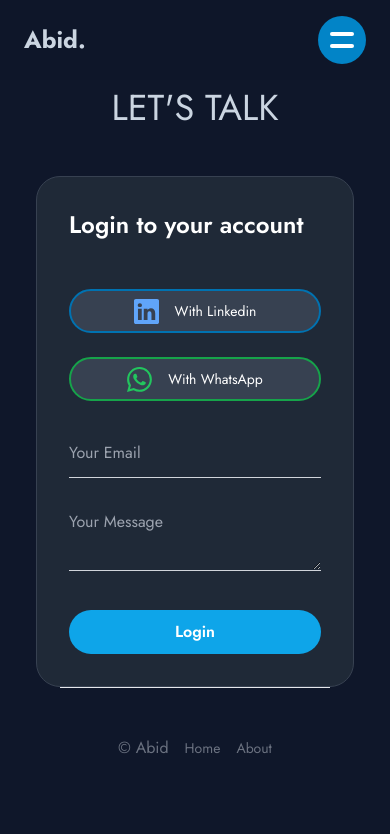
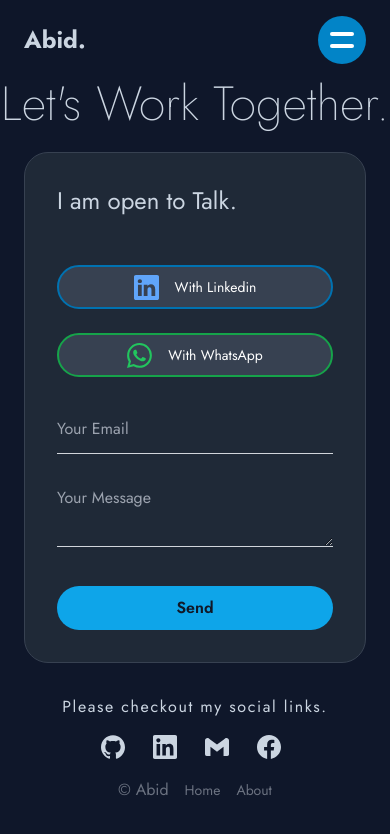
Before and after one commit to AbidHasanPiash/abidhasanNextjs, a Next.js app: page /contact in a window 390 px wide. Shown: the top 834 px of the page. Built offline with nearby package versions, Linux system fonts and the light colour scheme.

Commit message:
contact page frontend complete

```diff
--- a/pages/contact.jsx
+++ b/pages/contact.jsx
@@ -1,8 +1,10 @@
+import Head from "next/head";
 import Image from "next/image";
 import Link from "next/link";
 import React from "react";
 import { useState } from "react";
 import {BsLinkedin, BsWhatsapp} from "react-icons/bs"
+import { SiFacebook, SiGithub, SiGmail, SiLinkedin } from "react-icons/si";
 
 export default function Contact() {
   const [email, setEmail] = useState("");
@@ -12,17 +14,44 @@ export default function Contact() {
     window.alert(`Email: ${email}, Message: ${message}`);
     // code to send form data to backend or email
   };
+  const socialLinks = [
+    {
+      title: "Github",
+      icon: <SiGithub />,
+      link: "https://github.com/AbidHasanPiash",
+    },
+    {
+      title: "LinkedIn",
+      icon: <SiLinkedin />,
+      link: "https://www.linkedin.com/in/abidhasanpiash/",
+    },
+    {
+      title: "Gmail",
+      icon: <SiGmail />,
+      link: "mailto:mp.abidhasan@gmail.com",
+    },
+    {
+      title: "Facebook",
+      icon: <SiFacebook />,
+      link: "https://www.facebook.com/meghpiash2",
+    },
+  ];
   return (
-    <div className="lg:max-w-7xl lg:mx-auto mt-10 px-3">
+    <>
+    <Head>
+      <title>Abid Hasan | Contact</title>
+      <meta name="description" content="Generated by create next app" />
+      <meta name="viewport" content="width=device-width, initial-scale=1" />
+      <link rel="icon" href="/favicon.ico" />
+    </Head>
+    <div className="lg:max-w-7xl lg:mx-auto pt-20">
+      <h1 className="text-5xl lg:text-7xl font-extralight text-center">Let&#39;s Work Together.</h1>
       <div className="m-auto xl:container px-12 sm:px-0 mx-auto">
         <div className="mx-auto h-fit sm:w-max">
-          <div className="m-auto py-12">
-            <div className="space-y-4">
-              <h1 className="text-4xl text-center">LET&#39;S TALK</h1>
-            </div>
-            <div className="mt-12 rounded-3xl border border-gray-700 bg-gray-800 -mx-6 sm:-mx-10 p-8 sm:p-10">
-              <h3 className="text-2xl font-semibold text-white">
-                Login to your account
+          <div className="m-auto py-6">
+            <div className="rounded-3xl border border-gray-700 bg-gray-800 -mx-6 sm:-mx-10 p-8 sm:p-10">
+              <h3 className="text-2xl">
+                I am open to Talk.
               </h3>
               <div className="mt-12 flex flex-wrap sm:grid gap-6 grid-cols-2">
                 <button className="group w-full h-11 rounded-full border-2 px-6 transition
@@ -52,7 +81,9 @@ export default function Contact() {
 
               <form onSubmit={handleSubmit} className="mt-10 space-y-8 dark:text-white">
                 <div>
-                  <div className="relative before:absolute before:bottom-0 before:h-0.5 before:left-0 before:origin-right focus-within:before:origin-left before:right-0 before:scale-x-0 before:m-auto before:bg-sky-400 dark:before:bg-sky-800 focus-within:before:!scale-x-100 focus-within:invalid:before:bg-red-400 before:transition before:duration-300">
+                  <div className="relative before:absolute before:bottom-0 before:h-0.5 before:left-0 before:origin-right
+                  focus-within:before:origin-left before:right-0 before:scale-x-0 before:m-auto before:bg-sky-800
+                  focus-within:before:!scale-x-100 focus-within:invalid:before:bg-red-400 before:transition before:duration-300">
                     <input
                       type="email"
                       placeholder="Your Email"
@@ -64,7 +95,9 @@ export default function Contact() {
                 </div>
 
                 <div className="flex flex-col items-end">
-                  <div className="w-full relative before:absolute before:bottom-0 before:h-0.5 before:left-0 before:origin-right focus-within:before:origin-left before:right-0 before:scale-x-0 before:m-auto before:bg-sky-400 dark:before:bg-sky-800 focus-within:before:!scale-x-100 focus-within:invalid:before:bg-red-400 before:transition before:duration-300">
+                  <div className="w-full relative before:absolute before:bottom-1.5 before:h-0.5 before:left-0 before:origin-right
+                  focus-within:before:origin-left before:right-0 before:scale-x-0 before:m-auto before:bg-sky-800
+                  focus-within:before:!scale-x-100 focus-within:invalid:before:bg-red-400 before:transition before:duration-300">
                     <textarea
                       placeholder="Your Message"
                       value={message}
@@ -75,15 +108,31 @@ export default function Contact() {
                 </div>
 
                 <div>
-                  <button type="submit" className="w-full rounded-full bg-sky-500 dark:bg-sky-400 h-11 flex items-center justify-center px-6 py-3 transition hover:bg-sky-600 focus:bg-sky-600 active:bg-sky-800">
-                    <span className="text-base font-semibold text-white dark:text-gray-900">
-                      Login
+                  <button type="submit" className="w-full rounded-full bg-sky-500 h-11 flex items-center justify-center px-6 py-3 transition hover:bg-sky-600">
+                    <span className="text-base font-semibold text-gray-900">
+                      Send
                     </span>
                   </button>
                 </div>
               </form>
             </div>
-            <div className="border-t pt-12 text-gray-500 dark:border-gray-800">
+            {/* social media */}
+            <div className="pt-8 flex flex-col items-center justify-center">
+              <h1 className="tracking-widest">Please checkout my social links.</h1>
+              <div className="p-3 flex space-x-5">
+                {socialLinks.map((social, index) => (
+                  <Link href={social.link} target="_blank" key={index}>
+                    <div className="group lg:text-3xl text-2xl inline-flex items-center justify-center space-x-2 hover:text-purple-500 cursor-pointer">
+                      {social.icon}
+                      <span className="scale-0 text-[0px] lg:group-hover:text-2xl group-hover:scale-100 duration-200">
+                        {social.title}
+                      </span>
+                    </div>
+                  </Link>
+                ))}
+              </div>
+            </div>
+            <div className=" text-gray-500 dark:border-gray-800">
               <div className="space-x-4 text-center">
                 <span>&copy; Abid</span>
                 <Link
@@ -104,5 +153,6 @@ export default function Contact() {
         </div>
       </div>
     </div>
+    </>
   );
 }
```
